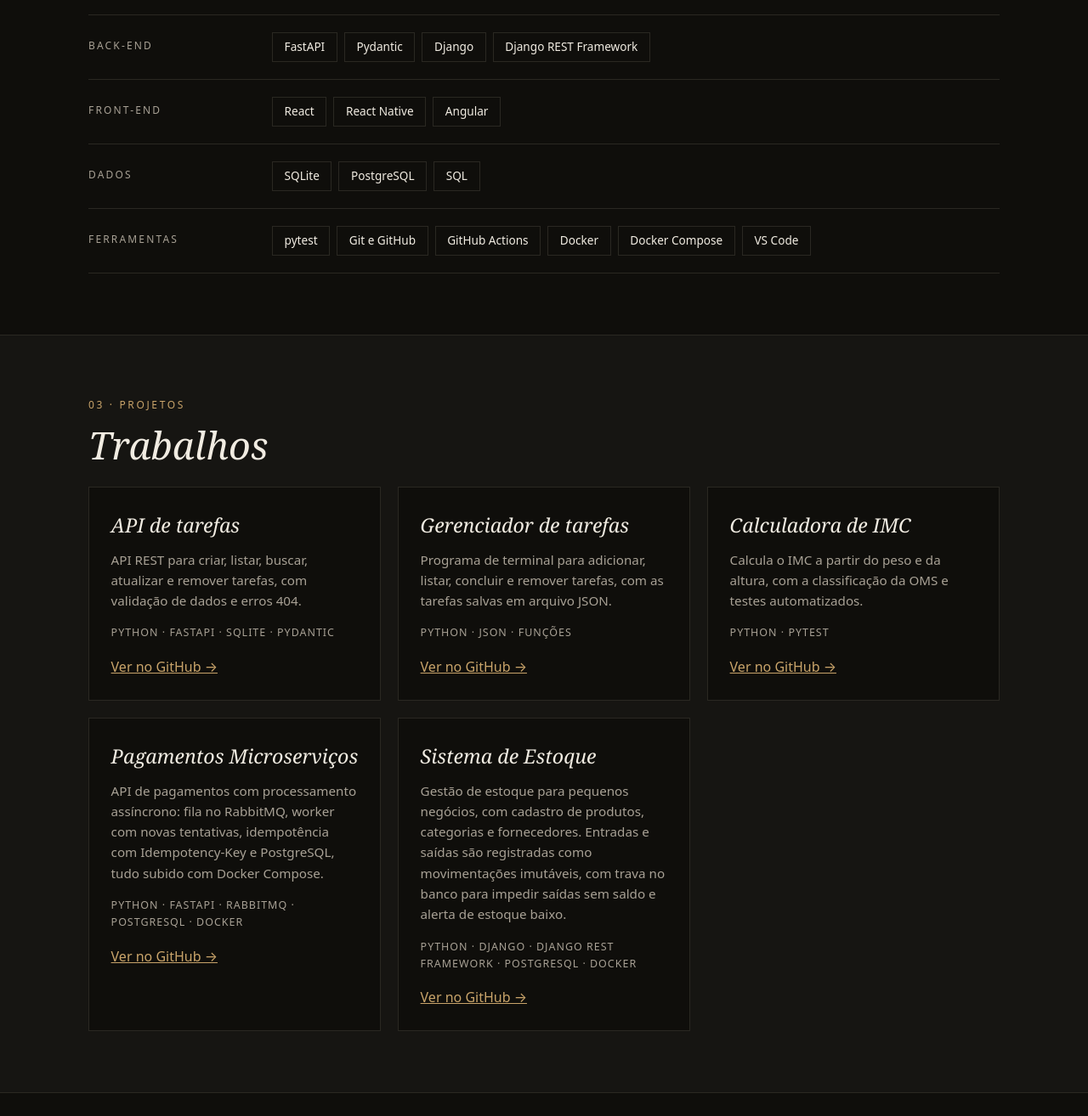
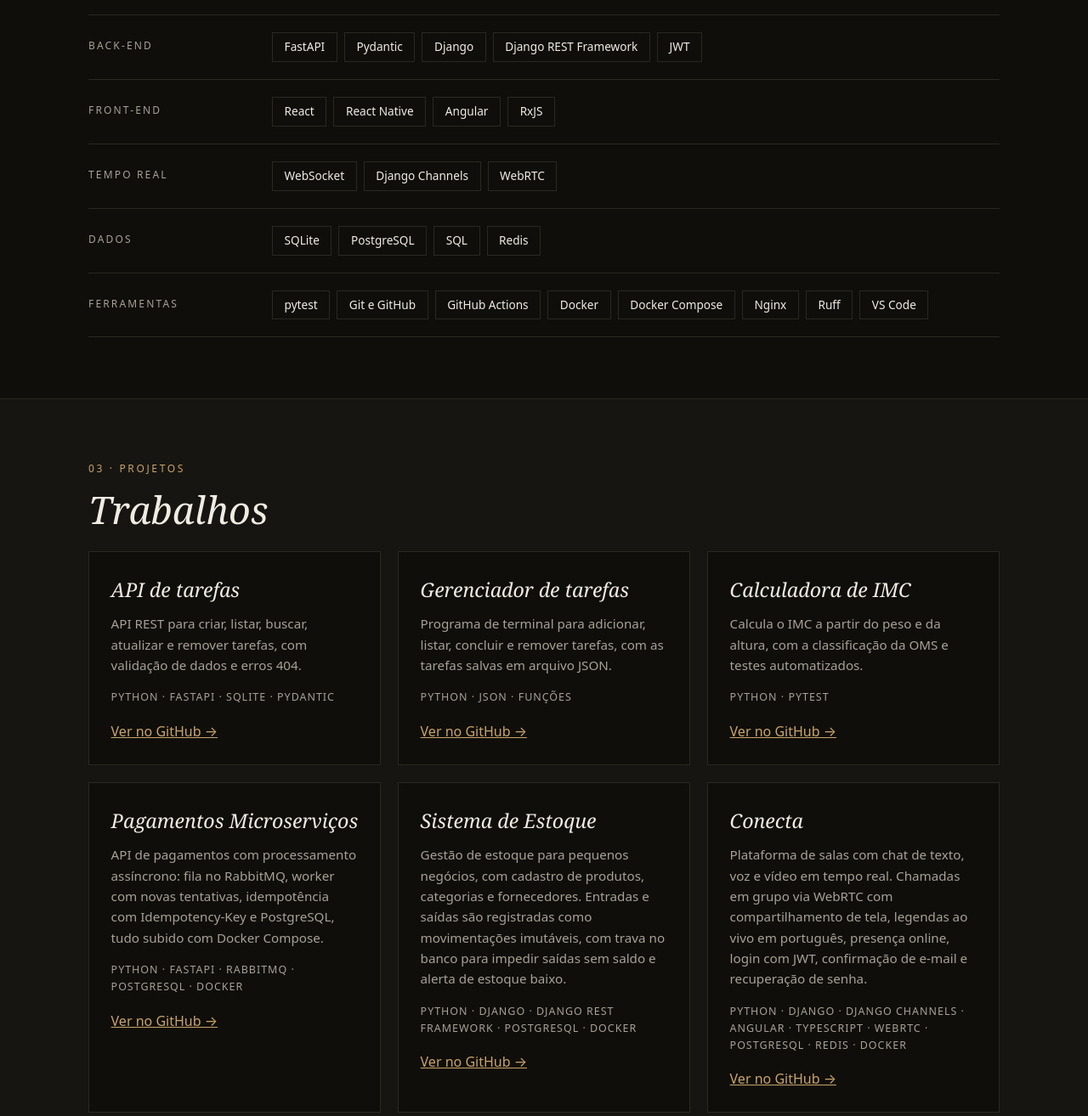
Before and after one commit to HeitorDevCod/HeitorDevCod.github.io, a plain HTML site: page index.html in a window 1280 px wide. Shown: the part 1289-2603 px from the top of the page at 85% size. Drawn offline with Linux system fonts and the light colour scheme.

Commit message:
Adiciona Conecta ao portfólio e atualiza tecnologias

```diff
--- a/index.html
+++ b/index.html
@@ -253,19 +253,23 @@
           </div>
           <div class="linha">
             <span class="categoria">Back-end</span>
-            <div class="tags"><span>FastAPI</span><span>Pydantic</span><span>Django</span><span>Django REST Framework</span></div>
+            <div class="tags"><span>FastAPI</span><span>Pydantic</span><span>Django</span><span>Django REST Framework</span><span>JWT</span></div>
           </div>
           <div class="linha">
             <span class="categoria">Front-end</span>
-            <div class="tags"><span>React</span><span>React Native</span><span>Angular</span></div>
+            <div class="tags"><span>React</span><span>React Native</span><span>Angular</span><span>RxJS</span></div>
+          </div>
+          <div class="linha">
+            <span class="categoria">Tempo real</span>
+            <div class="tags"><span>WebSocket</span><span>Django Channels</span><span>WebRTC</span></div>
           </div>
           <div class="linha">
             <span class="categoria">Dados</span>
-            <div class="tags"><span>SQLite</span><span>PostgreSQL</span><span>SQL</span></div>
+            <div class="tags"><span>SQLite</span><span>PostgreSQL</span><span>SQL</span><span>Redis</span></div>
           </div>
           <div class="linha">
             <span class="categoria">Ferramentas</span>
-            <div class="tags"><span>pytest</span><span>Git e GitHub</span><span>GitHub Actions</span><span>Docker</span><span>Docker Compose</span><span>VS Code</span></div>
+            <div class="tags"><span>pytest</span><span>Git e GitHub</span><span>GitHub Actions</span><span>Docker</span><span>Docker Compose</span><span>Nginx</span><span>Ruff</span><span>VS Code</span></div>
           </div>
         </div>
       </div>
@@ -306,6 +310,12 @@
             <div class="stack">Python · Django · Django REST Framework · PostgreSQL · Docker</div>
             <a href="https://github.com/HeitorDevCod/estoque-django">Ver no GitHub →</a>
           </article>
+          <article class="projeto">
+            <h3>Conecta</h3>
+            <p>Plataforma de salas com chat de texto, voz e vídeo em tempo real. Chamadas em grupo via WebRTC com compartilhamento de tela, legendas ao vivo em português, presença online, login com JWT, confirmação de e-mail e recuperação de senha.</p>
+            <div class="stack">Python · Django · Django Channels · Angular · TypeScript · WebRTC · PostgreSQL · Redis · Docker</div>
+            <a href="https://github.com/HeitorDevCod/conecta">Ver no GitHub →</a>
+          </article>
         </div>
       </div>
     </section>
```
